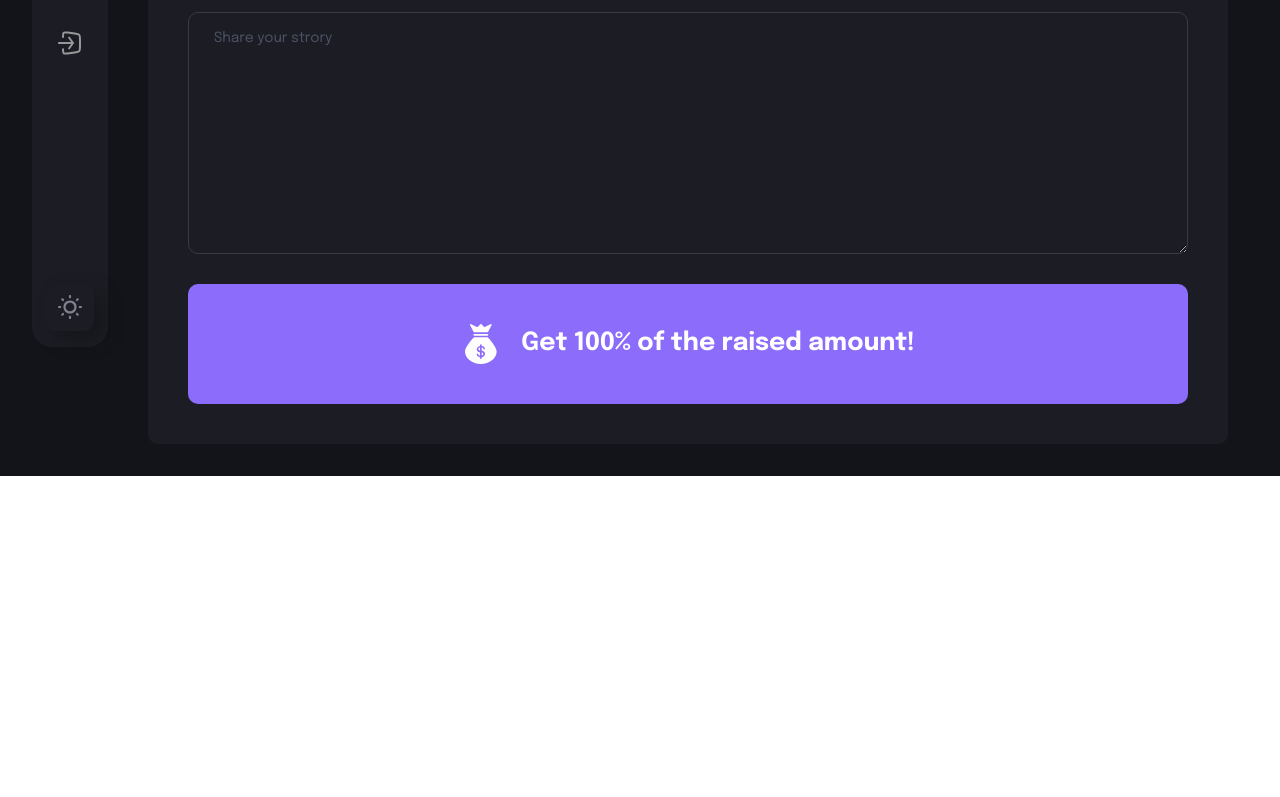
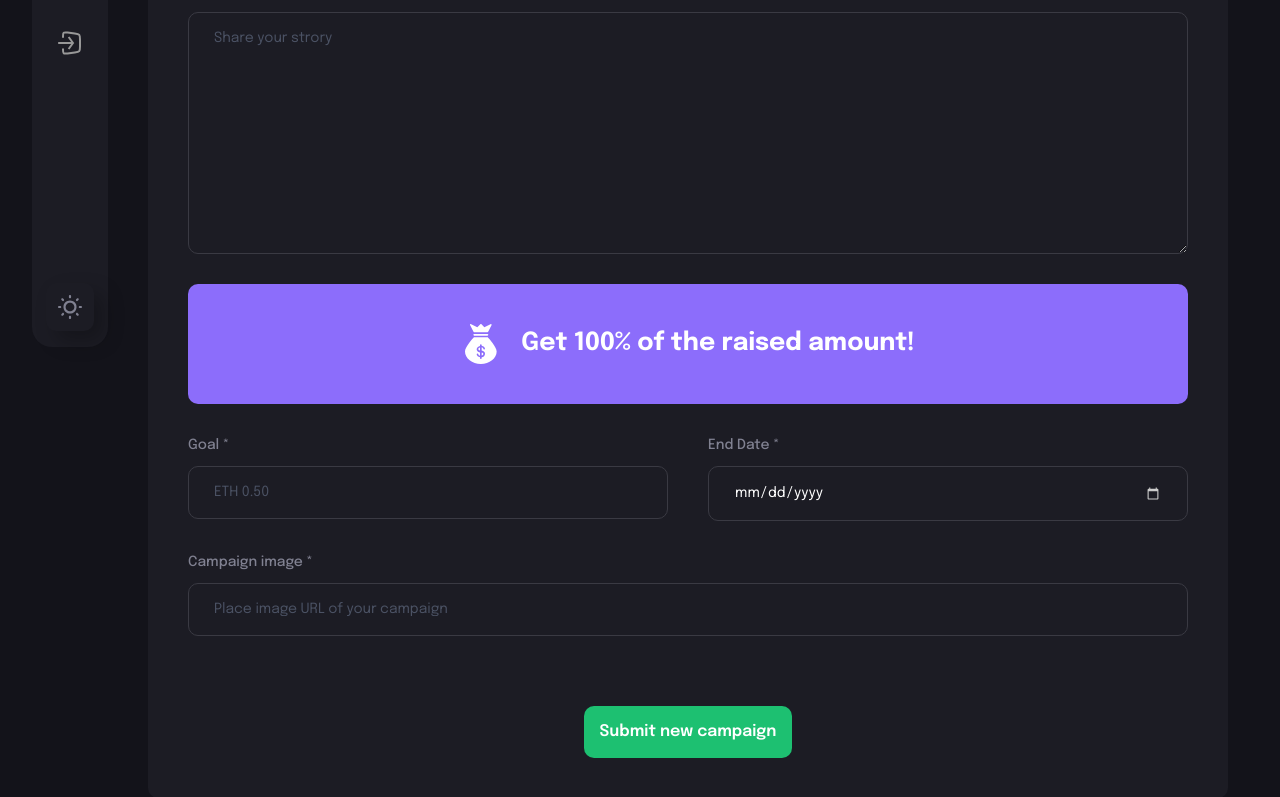
Before and after one commit to moro4/DeFiFund, a React (Vite) app: page /create-campaign in a window 1280 px wide. Shown: the part 429-1226 px from the top of the page. Before the commit the page ends 905 px from the top, so only its background shows below. Built offline with nearby package versions, Linux system fonts and the light colour scheme; no server answers; what @thirdweb-dev/react would draw is missing.

Commit message:
added eventhandlers to the form fields

```diff
--- a/src/pages/CreateCampaign.jsx
+++ b/src/pages/CreateCampaign.jsx
@@ -12,6 +12,10 @@
    const [form, setForm] = useState({
       name: '', title: '', description: '', target: '', deadline: '', image: ''
    });
+
+   function handleFormFieldChange(e, targetField) {
+      setForm({...form, [targetField]: e.target.value});
+   }
 
    function handleSubmit() {
       return null;
@@ -43,14 +47,14 @@
                   placeholder='John Smith'
                   inputType='text'
                   value={form.name}
-                  handleChange={() => { }}
+                  handleChange={(e) => { handleFormFieldChange(e, 'name') }}
                />
                <FormField
                   labelName='Campaign Title *'
                   placeholder='Provide a Title'
                   inputType='text'
                   value={form.title}
-                  handleChange={() => { }}
+                  handleChange={(e) => { handleFormFieldChange(e, 'title') }}
                />
             </div>
 
@@ -59,7 +63,9 @@
                placeholder='Share your strory'
                isTextArea
                value={form.description}
-               handleChange={() => { }}
+               handleChange={
+                  (e) => { handleFormFieldChange(e, 'description') }
+               }
             />
 
             {/* Information banner */}
@@ -75,6 +81,42 @@
                   Get 100% of the raised amount!
                </h4>
             </div>
+
+            <div className='flex flex-wrap gap-[40px]'>
+               <FormField
+                  labelName='Goal *'
+                  placeholder='ETH 0.50'
+                  inputType='text'
+                  value={form.target}
+                  handleChange={(e) => { handleFormFieldChange(e, 'target') }}
+               />
+               <FormField
+                  labelName='End Date *'
+                  placeholder='End Date'
+                  inputType='date'
+                  value={form.deadline}
+                  handleChange={
+                     (e) => { handleFormFieldChange(e, 'deadline') }
+                  }
+               />
+            </div>
+
+               <FormField
+                  labelName='Campaign image *'
+                  placeholder='Place image URL of your campaign'
+                  inputType='url'
+                  value={form.image}
+                  handleChange={
+                     (e) => { handleFormFieldChange(e, 'image') }
+                  }
+               />
+
+            <div className='flex justify-center items-center mt-[40px]'>
+               <CustomButton btnType='submit' title='Submit new campaign'
+                  styles='bg-[#1dc071]'
+               />
+            </div>
+
          </form>
 
       </div>
```
